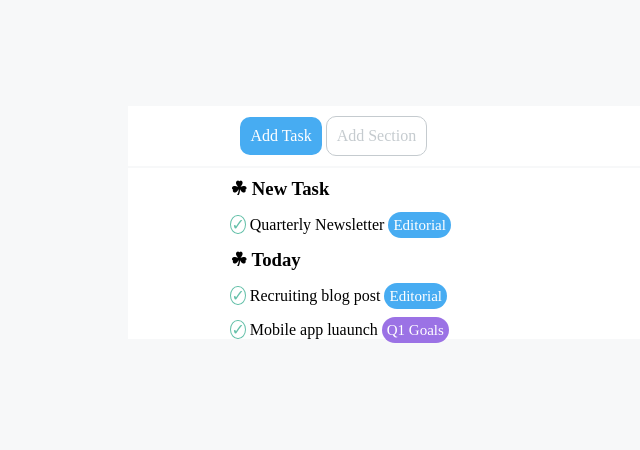
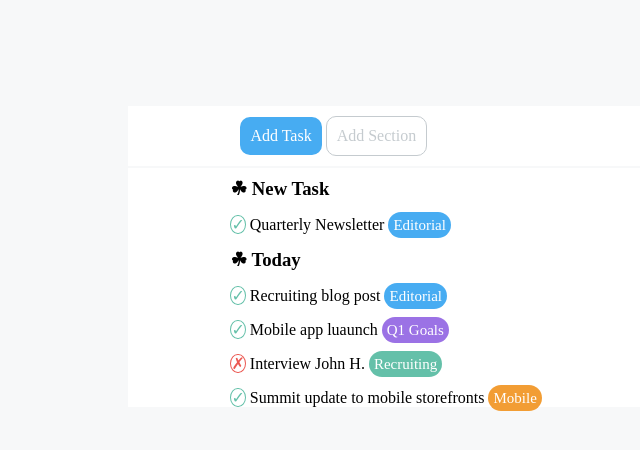
Before and after one commit to VincenzoFerraro0/html-css-toboolist, a plain HTML site: page index.html in a window 1280 px wide. Shown: the part 102-552 px from the top of the page, without its empty margins (0-640 px from the left). Drawn offline with Linux system fonts and the light colour scheme.

Commit message:
finish today

```diff
--- a/css/style.css
+++ b/css/style.css
@@ -71,7 +71,11 @@ div p{
     color: #64C0A9 ;
     border: 1px solid #64C0A9;
     border-radius: 50%;
-
+}
+.box-cross{
+    color: #EB5852 ;
+    border: 1px solid #EB5852;
+    border-radius: 50%;
 }
 .box-editorial {
     font-size: 15px;
@@ -86,3 +90,11 @@ div p{
 
 .purple {
     background-color: #9B72E5 ;
+}
+
+.green {
+    background-color: #64C0A9;
+}
+.orange {
+    background-color: #F29D34 ;
+}
--- a/index.html
+++ b/index.html
@@ -51,6 +51,16 @@
                 Mobile app luaunch
                 <span class="box-editorial purple">Q1 Goals</span>
             </p>
+            <p>
+                <span class="box-cross">&cross;</span>
+                Interview John H.
+                <span class="box-editorial green">Recruiting</span>
+            </p>
+            <p>
+                <span class="box-check">&check;</span>
+                Summit update to mobile storefronts
+                <span class="box-editorial orange">Mobile</span>
+            </p>
         </div>
 
     </main>
```
